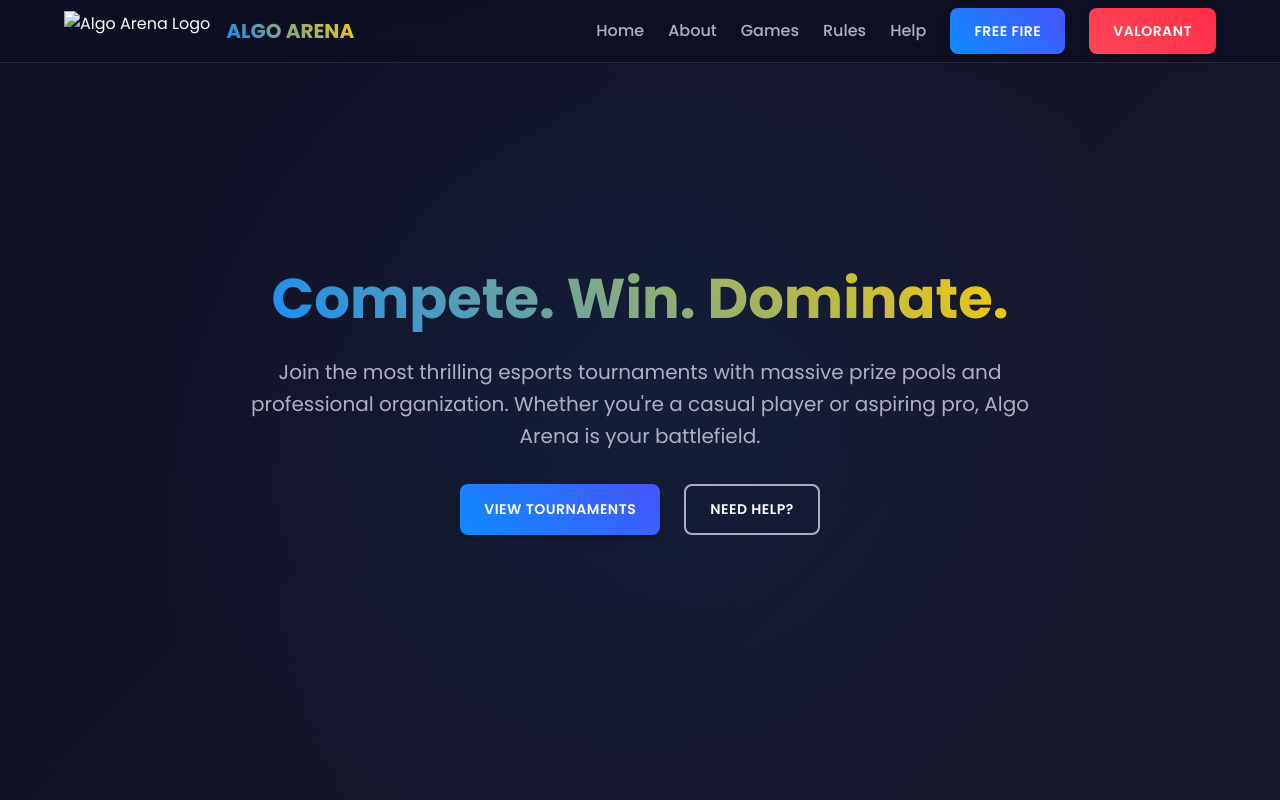
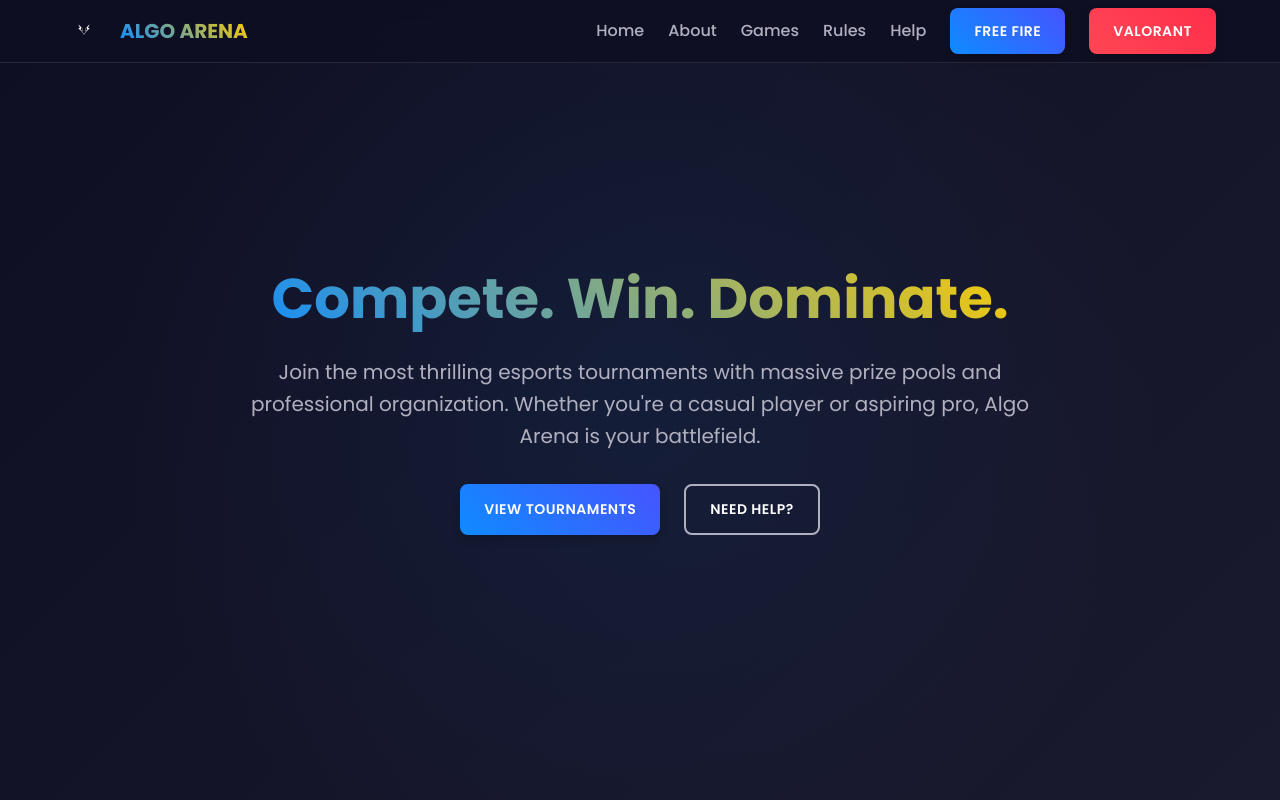
Before and after one commit to Santa-09/Algo_Arena, a plain HTML site: page pages/index.html in a window 1280 px wide. Shown: the top 800 px of the page. Drawn offline with Linux system fonts and the light colour scheme; files whose address does not match are found by name.

Commit message:
Update index.html

```diff
--- a/pages/index.html
+++ b/pages/index.html
@@ -1221,7 +1221,7 @@
     <nav class="navbar">
         <div class="nav-container">
             <div class="nav-brand">
-                <img src="public/algo-arena.png" alt="Algo Arena Logo">
+                <img src="/public/algo-arena.png" alt="Algo Arena Logo">
                 <a href="#home">
                     <h1>ALGO ARENA</h1>
                 </a>
```
